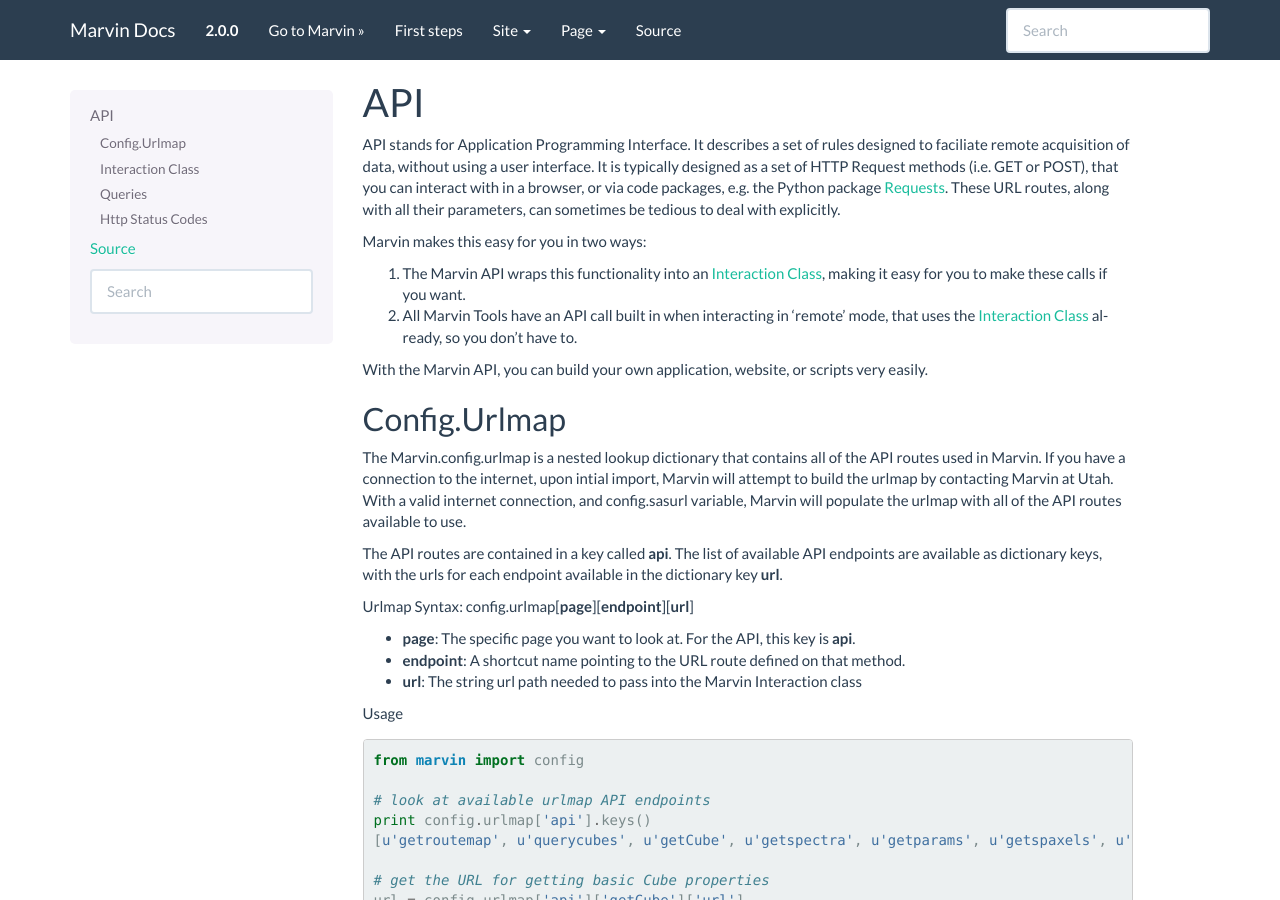
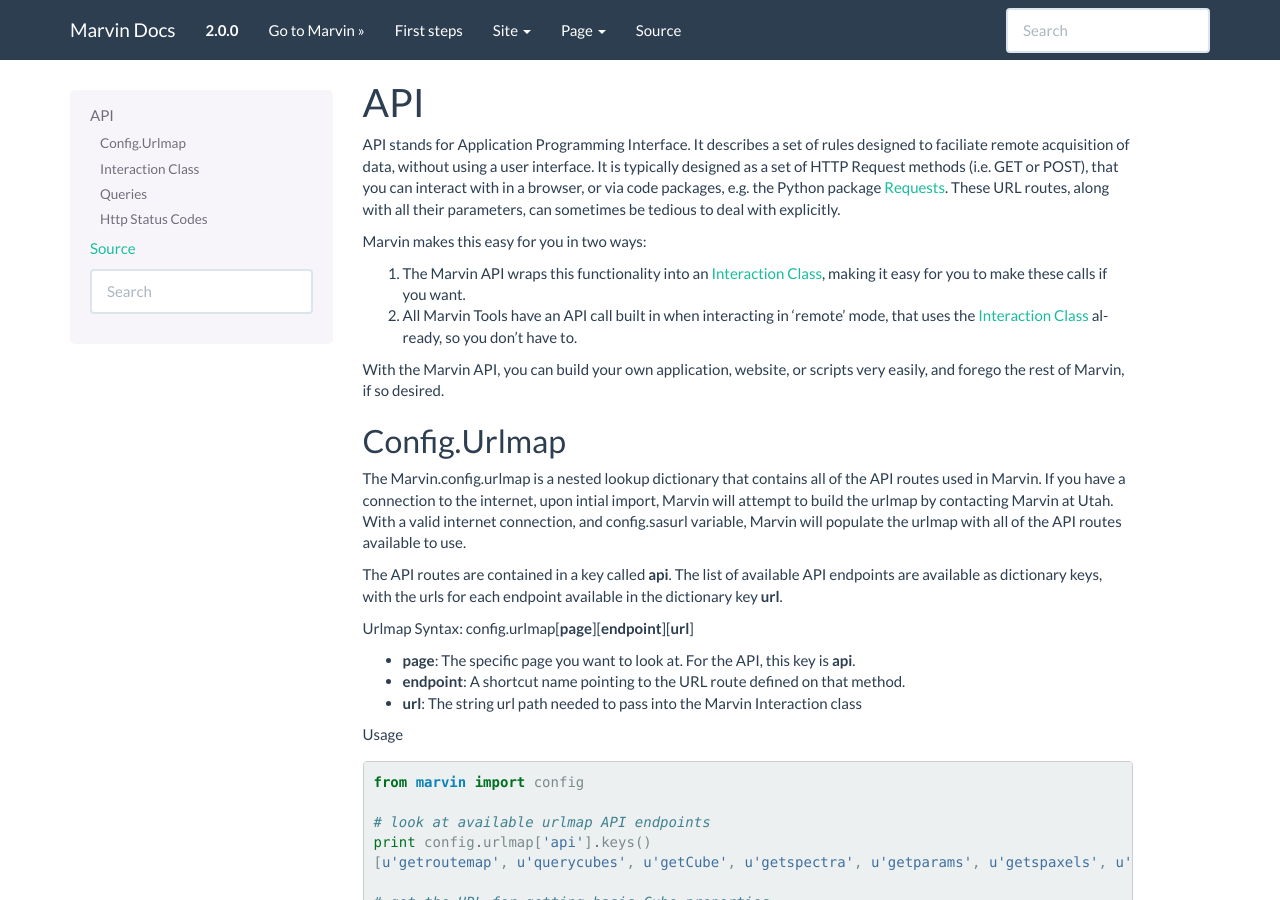
Before and after one commit to sdss/marvin, a Sphinx documentation site: the page built from docs/sphinx/api.rst, in a window 1280 px wide and 900 px high. Built offline with Sphinx 7.4.7, drawn with Linux system fonts in a browser that asks for light colours; pages that are not in the unit, such as notebooks, are missing from menus.

```diff
--- a/docs/sphinx/api.rst
+++ b/docs/sphinx/api.rst
@@ -11,7 +11,7 @@ Marvin makes this easy for you in two ways:
 1. The Marvin API wraps this functionality into an :ref:`marvin-interaction-class`, making it easy for you to make these calls if you want.
 2. All Marvin Tools have an API call built in when interacting in 'remote' mode, that uses the :ref:`marvin-interaction-class` already, so you don't have to.
 
-With the Marvin API, you can build your own application, website, or scripts very easily.
+With the Marvin API, you can build your own application, website, or scripts very easily, and forego the rest of Marvin, if so desired.
 
 .. _marvin-urlmap:
 
```
